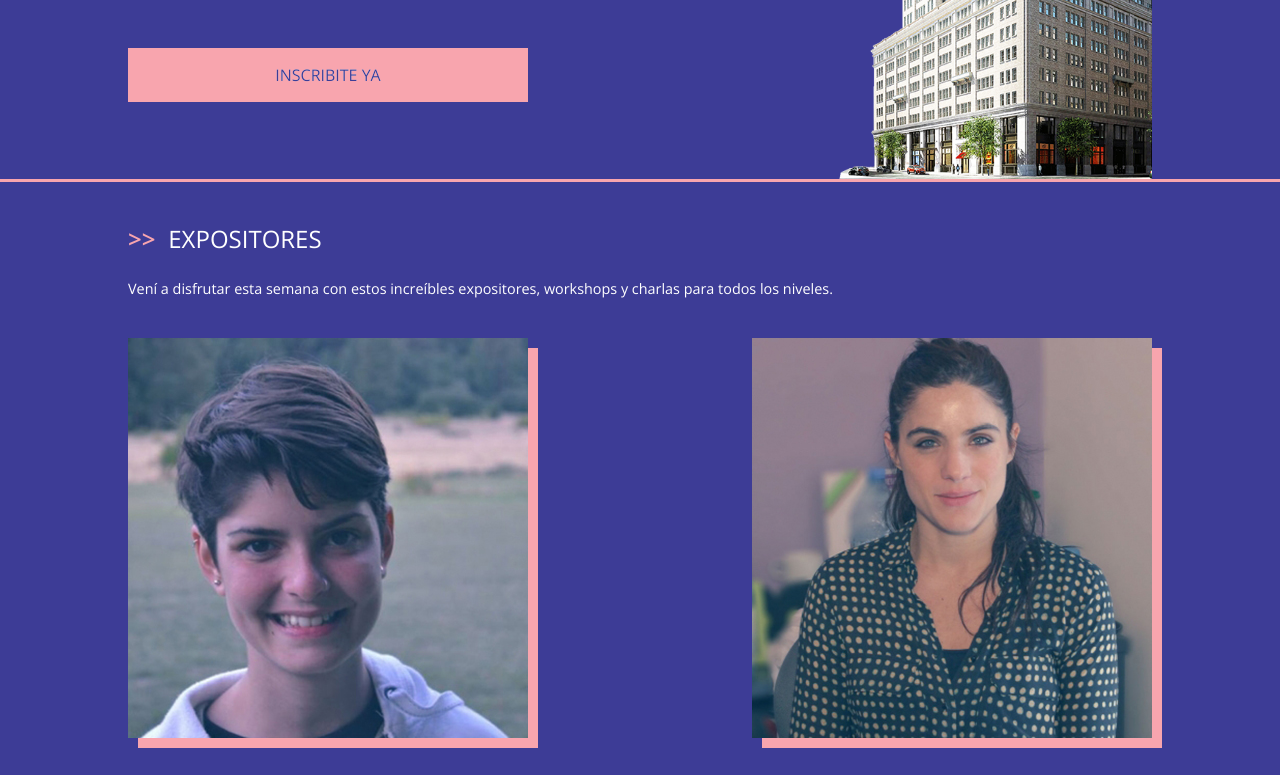
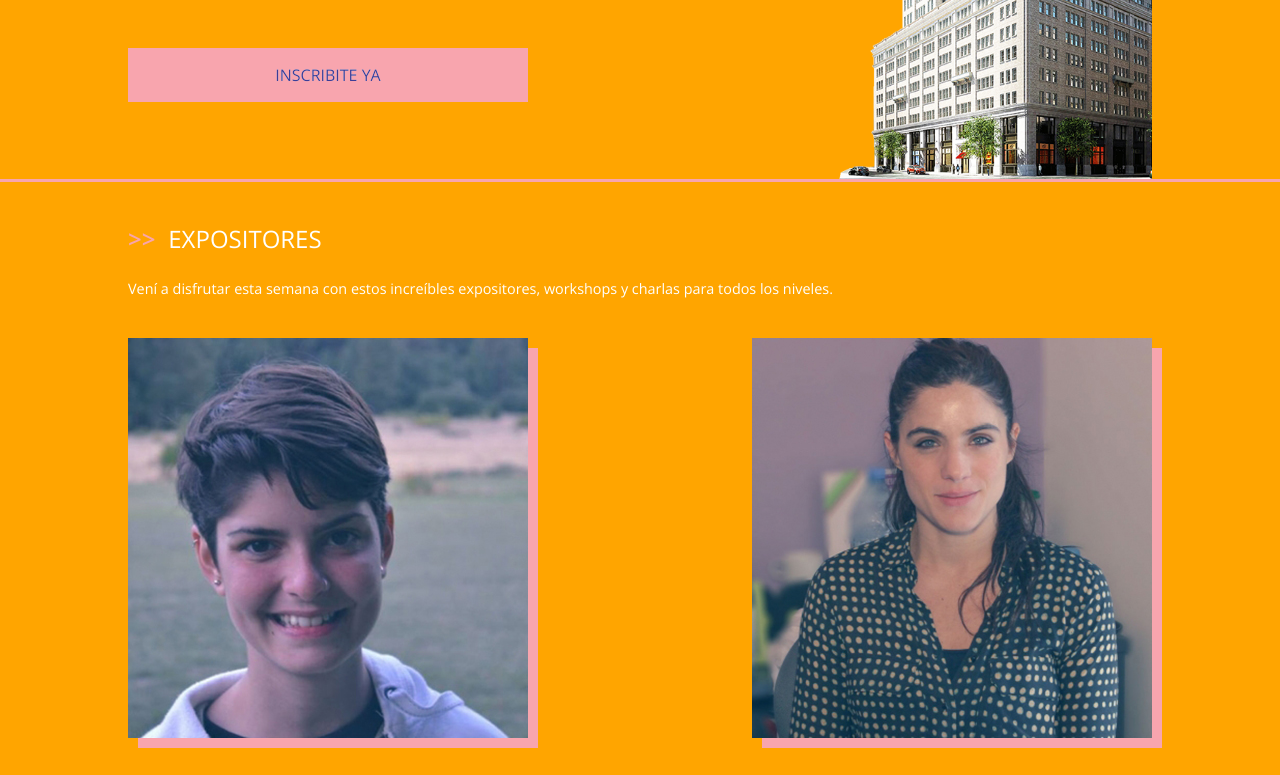
Before and after one commit to facudominguez88/prueba-wm, a plain HTML site: page index.html in a window 1280 px wide. Shown: the part 401-1176 px from the top of the page. Drawn offline with nearby package versions, Linux system fonts and the light colour scheme.

Commit message:
Modifiqué el color del fondo

```diff
--- a/css/style.css
+++ b/css/style.css
@@ -7,7 +7,7 @@
   box-sizing: border-box; }
 
 body {
-  background-color: #3d3c96;
+  background-color: orange;
   font-family: "Open Sans", sans-serif;
   color: #FFF;
   overflow-x: hidden; }
```
